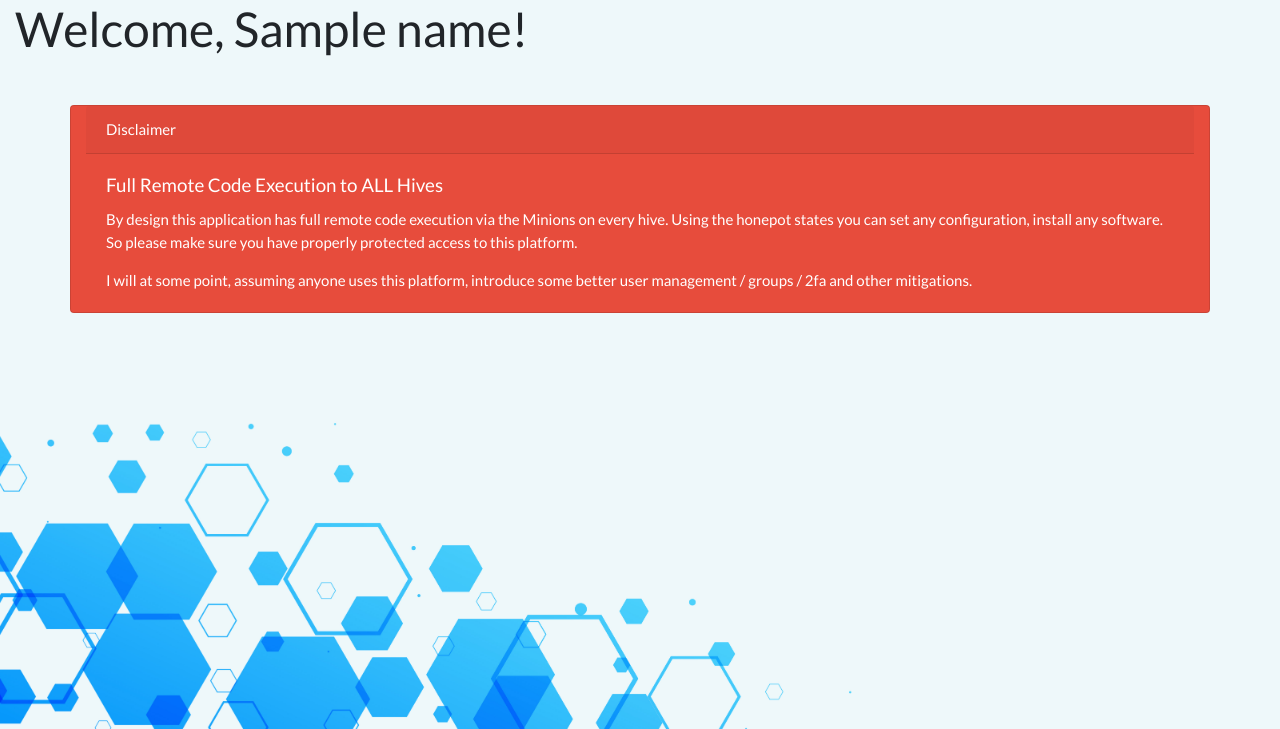
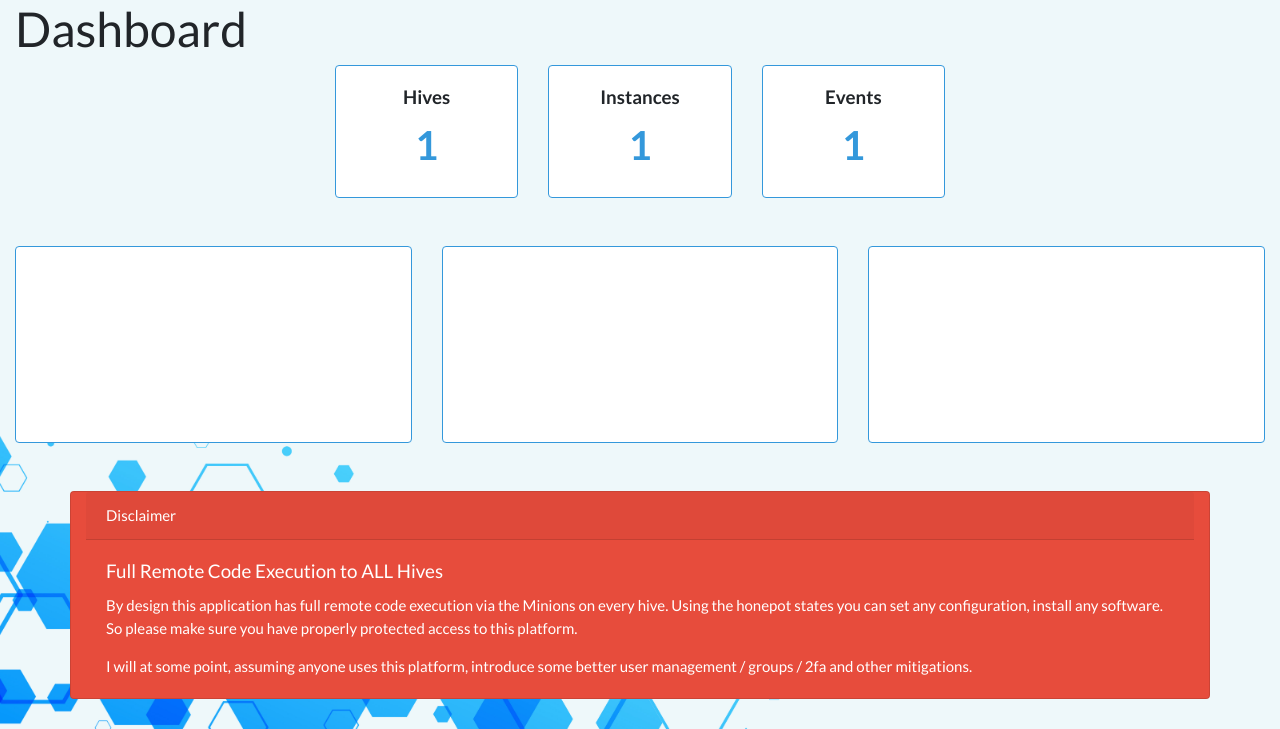
Before and after one commit to honeyswarm/honeyswarm, a Flask app: template honeyswarm/templates/dashboard.html in a window 1280 px wide. Shown: the part 71-800 px from the top of the page. Run offline with Flask 2, Linux system fonts and the light colour scheme; the template is opened without the code that fills it: most values are stand-ins (such as "Sample title", 1, 10 or a date in 2020); a map, chart or similar area stays blank; some libraries are stand-ins or nearby versions.

Commit message:
Start Dashboard panels

```diff
--- a/honeyswarm/templates/base.html
+++ b/honeyswarm/templates/base.html
@@ -62,7 +62,7 @@
       <ul class="navbar-nav mr-auto">
         {% if current_user.is_authenticated %}
         <li class="nav-item {% if active_page  == 'dashboard' %}active{% endif%}">
-          <a class="nav-link" href="{{ url_for('dashboard') }}">Dashboard </a>
+          <a class="nav-link" href="{{ url_for('dashboard.main_dashboard') }}">Dashboard </a>
         </li>
         <li class="nav-item {% if active_page  == 'hives' %}active{% endif%}">
           <a class="nav-link" href="{{ url_for('hives.hives_list') }}">Hives</a>
--- a/honeyswarm/templates/dashboard.html
+++ b/honeyswarm/templates/dashboard.html
@@ -1,17 +1,223 @@
 {% extends "base.html" %}
 {% set active_page = "dashboard" %}
 {% block content %}
-<h1 class="title">
-  Welcome, {{ name }}!
-</h1>
+
+<div class="row">
+  <div class="col">
+    <h1 class="title">
+      Dashboard
+    </h1>
+  </div>
+</div>
+
+<div class="row">
+  <div class="col-6 offset-3">
+
+    <div class="card-deck">
+      <div class="card border-info">
+        <div class="card-body">
+          <h5 class="card-title text-center"><strong>Hives</strong></h5>
+          <h2 class="text-center text-info"><strong>{{hive_count}}</strong></h2>
+        </div>
+      </div>
+      <div class="card border-info">
+        <div class="card-body">
+          <h5 class="card-title text-center"><strong>Instances</strong></h5>
+          <h2 class="text-center text-info"><strong>{{instance_count}}</strong></h2>
+        </div>
+      </div>
+      <div class="card border-info">
+        <div class="card-body">
+          <h5 class="card-title text-center"><strong>Events</strong></h5>
+          <h2 class="text-center text-info"><strong>{{event_count}}</strong></h2>
+        </div>
+      </div>
+    </div>
+
+  </div>
+</div>
 
 
-<div class="card text-white bg-danger mt-5 container" >
+<div class="row mt-5">
+  <div class="col">
+    <div class="card-deck">
+      <div class="card border-info">
+        <div class="card-body">
+          <canvas id="serviceDay"></canvas>
+        </div>
+      </div>
+      <div class="card border-info">
+        <div class="card-body">
+          <canvas id="serviceWeek"></canvas>
+        </div>
+      </div>
+      <div class="card border-info">
+        <div class="card-body">
+          <canvas id="serviceMonth"></canvas>
+        </div>
+      </div>
+    </div>
+  </div>
+</div>
+
+
+<div class="card text-white bg-danger mt-5 container">
   <div class="card-header">Disclaimer</div>
   <div class="card-body">
     <h5 class="card-title">Full Remote Code Execution to ALL Hives</h5>
-    <p class="card-text">By design this application has full remote code execution via the Minions on every hive. Using the honepot states you can set any configuration, install any software. So please make sure you have properly protected access to this platform.  </p>
-    <p class="card-text">I will at some point, assuming anyone uses this platform,  introduce some better user management / groups / 2fa and other mitigations. </p>
+    <p class="card-text">By design this application has full remote code execution via the Minions on every hive. Using
+      the honepot states you can set any configuration, install any software. So please make sure you have properly
+      protected access to this platform. </p>
+    <p class="card-text">I will at some point, assuming anyone uses this platform, introduce some better user management
+      / groups / 2fa and other mitigations. </p>
   </div>
 </div>
+
+
+<script src="https://cdnjs.cloudflare.com/ajax/libs/Chart.js/2.9.3/Chart.bundle.js"
+  integrity="sha256-8zyeSXm+yTvzUN1VgAOinFgaVFEFTyYzWShOy9w7WoQ=" crossorigin="anonymous"></script>
+
+<script>
+  var ctx = document.getElementById('serviceDay').getContext('2d');
+  var myChart = new Chart(ctx, {
+    type: 'horizontalBar',
+    data: {
+      // {{service_graphs['serviceDay'][0] | safe}}
+      labels: {{service_graphs['serviceDay'][0] | safe}},
+      datasets: [{
+        data: {{service_graphs['serviceDay'][1] | safe}},
+        backgroundColor: [
+          'rgba(255, 99, 132, 0.2)',
+          'rgba(54, 162, 235, 0.2)',
+          'rgba(255, 206, 86, 0.2)',
+          'rgba(75, 192, 192, 0.2)',
+          'rgba(153, 102, 255, 0.2)',
+          'rgba(255, 159, 64, 0.2)'
+        ],
+        borderColor: [
+          'rgba(255, 99, 132, 1)',
+          'rgba(54, 162, 235, 1)',
+          'rgba(255, 206, 86, 1)',
+          'rgba(75, 192, 192, 1)',
+          'rgba(153, 102, 255, 1)',
+          'rgba(255, 159, 64, 1)'
+        ],
+        borderWidth: 1
+      }]
+    },
+    options: {
+      legend: {
+        display: false
+      }, title: {
+        display: true,
+        text: 'Services last 24 Hours'
+      },
+      scales: {
+        yAxes: [{
+          ticks: {
+            beginAtZero: true
+          }
+        }]
+      }
+    }
+  });
+
+
+</script>
+
+<script>
+  var ctx = document.getElementById('serviceWeek').getContext('2d');
+  var myChart = new Chart(ctx, {
+    type: 'horizontalBar',
+    data: {
+      labels: {{service_graphs['serviceWeek'][0] | safe}},
+      datasets: [{
+        data: {{service_graphs['serviceWeek'][1] | safe}},
+        backgroundColor: [
+          'rgba(255, 99, 132, 0.2)',
+          'rgba(54, 162, 235, 0.2)',
+          'rgba(255, 206, 86, 0.2)',
+          'rgba(75, 192, 192, 0.2)',
+          'rgba(153, 102, 255, 0.2)',
+          'rgba(255, 159, 64, 0.2)'
+        ],
+        borderColor: [
+          'rgba(255, 99, 132, 1)',
+          'rgba(54, 162, 235, 1)',
+          'rgba(255, 206, 86, 1)',
+          'rgba(75, 192, 192, 1)',
+          'rgba(153, 102, 255, 1)',
+          'rgba(255, 159, 64, 1)'
+        ],
+        borderWidth: 1
+      }]
+    },
+    options: {
+      legend: {
+        display: false
+      }, title: {
+        display: true,
+        text: 'Services last 7 days'
+      },
+      scales: {
+        yAxes: [{
+          ticks: {
+            beginAtZero: true
+          }
+        }]
+      }
+    }
+  });
+
+
+</script>
+
+<script>
+  var ctx = document.getElementById('serviceMonth').getContext('2d');
+  var myChart = new Chart(ctx, {
+    type: 'horizontalBar',
+    data: {
+      labels: {{service_graphs['serviceMonth'][0] | safe}},
+      datasets: [{
+        data: {{service_graphs['serviceMonth'][1] | safe}},
+        backgroundColor: [
+          'rgba(255, 99, 132, 0.2)',
+          'rgba(54, 162, 235, 0.2)',
+          'rgba(255, 206, 86, 0.2)',
+          'rgba(75, 192, 192, 0.2)',
+          'rgba(153, 102, 255, 0.2)',
+          'rgba(255, 159, 64, 0.2)'
+        ],
+        borderColor: [
+          'rgba(255, 99, 132, 1)',
+          'rgba(54, 162, 235, 1)',
+          'rgba(255, 206, 86, 1)',
+          'rgba(75, 192, 192, 1)',
+          'rgba(153, 102, 255, 1)',
+          'rgba(255, 159, 64, 1)'
+        ],
+        borderWidth: 1
+      }]
+    },
+    options: {
+      legend: {
+        display: false
+      }, title: {
+        display: true,
+        text: 'Services last 30 days'
+      },
+      scales: {
+        yAxes: [{
+          ticks: {
+            beginAtZero: true
+          }
+        }]
+      }
+    }
+  });
+
+
+</script>
+
+
 {% endblock %}
```
Also changed, not shown: honeyswarm/__init__.py (+2 -6 lines), honeyswarm/dashboard.py (added, +59 -0 lines).
